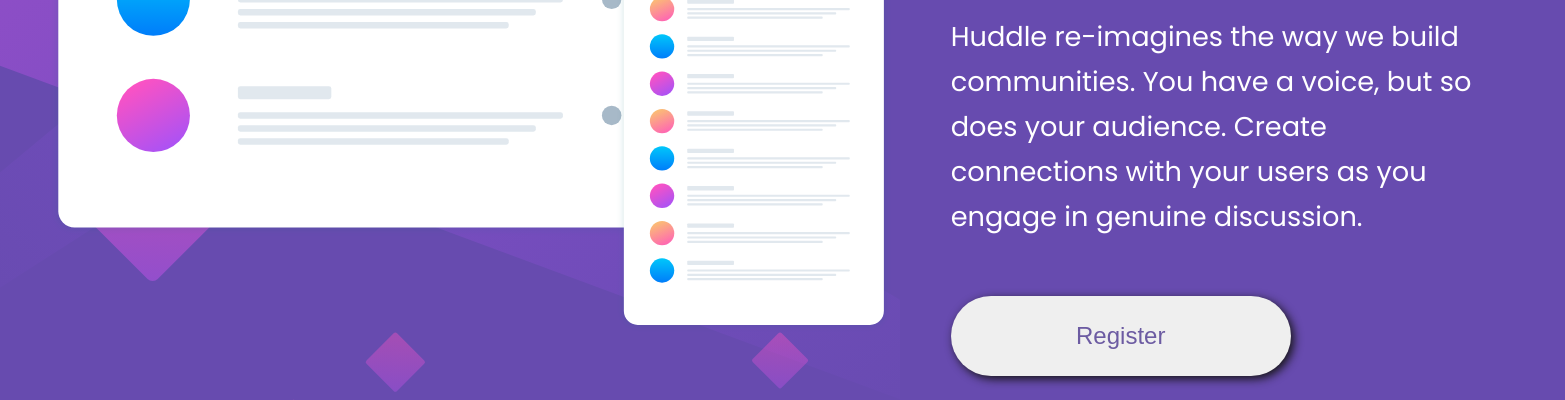
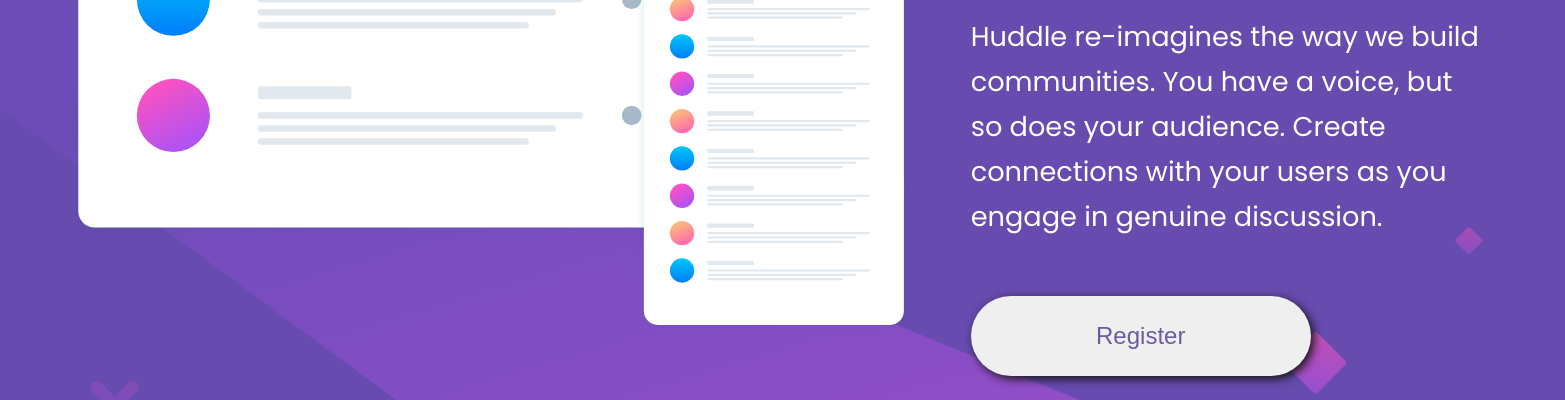
Before and after one commit to GalkaKamil/desktop-mobile-responsive-learning, a plain HTML site: page app/index.html in a window 1536 px wide. Shown: the part 465-865 px from the top of the page, 1565 px wide, since content can reach past the window. Drawn offline with Linux system fonts and the light colour scheme.

Commit message:
Changed background image in desktop view

```diff
--- a/app/css/style-mobile-first.css
+++ b/app/css/style-mobile-first.css
@@ -3,9 +3,11 @@ body{
     font-family: 'Open Sans', sans-serif;
     font-family: 'Poppins', sans-serif;
     margin: 0;
+    overflow-x: hidden;
 }
 
 .backgroundImage{
+    content: url("/app/assets/bg-mobile.svg");
     position: absolute;
     width: 100%;
     z-index: -1;
@@ -97,17 +99,23 @@ footer{
 @media only screen and (min-width: 1400px) {
 
     .backgroundImage{
-        width: 900px;
+        content: url("/app/assets/bg-desktop.svg");
+        top: -14px;
+        height: 950px;
+        width: auto;
+        overflow: hidden;
 
     }
     .mainSection{
         display: flex;
         justify-content: start;
+        margin-left: 20px;
     }
 
     .mainSection__image{
         height: 600px;
         width: auto;
+
     }
 
     .mainSection__article{
@@ -134,5 +142,6 @@ footer{
     footer{
         width: 95%;
         justify-content: end;
+        margin-top: 30px;
     }
 }
```
